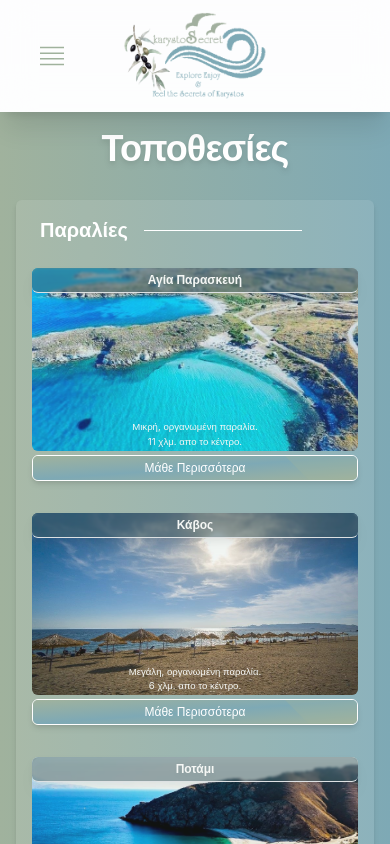
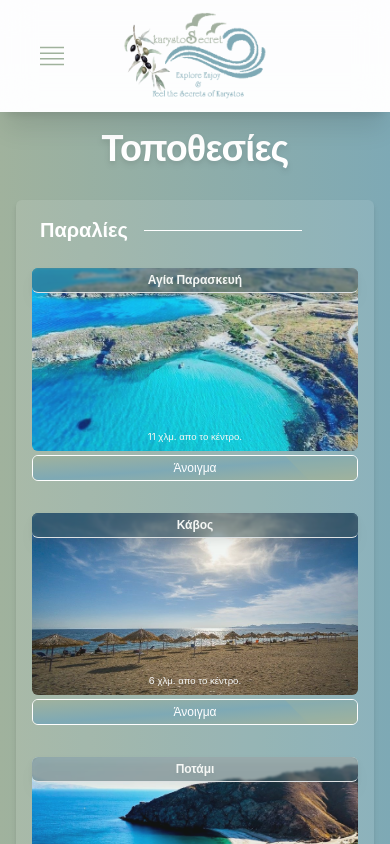
Before and after one commit to karystosecret/karystosecret_, a Next.js app: page /places in a window 390 px wide. Shown: the top 844 px of the page. Built offline with nearby package versions, Linux system fonts and the light colour scheme.

Commit message:
third commit2

```diff
--- a/src/components/Culture.tsx
+++ b/src/components/Culture.tsx
@@ -34,15 +34,14 @@ export default async function  Shops()  {
                        />
                        <div className='z-20 absolute w-full  h-full backdrop-filter bg-[#a0b29d] bg-opacity-10 rounded-md'></div>
                        <div className="absolute inset-0 flex flex-col justify-start text-white ">
-                         <p className="p-1 text-xs font-semibold text-center mb-[44%] drop-shadow-lg border-b bg-[#3b5961] bg-opacity-55 rounded-md backdrop-blur-[1px]">{beach.title}</p>
+                         <p className="p-1 text-xs font-semibold text-center mb-[42%] drop-shadow-lg border-b bg-[#3b5961] bg-opacity-55 rounded-md backdrop-blur-[1px]">{beach.title}</p>
                          <p className="text-[0.6rem] text-center drop-shadow-lg">{beach.smallDescription}</p>
-                         <p className="text-[0.6rem] text-center ">{beach.region}</p>
                        </div>
                      </div>
-                     <button className="rounded-md  border border-1 border-white relative mx-auto mt-1 flex items-center justify-center w-full py-1 overflow-hidden text-white transition duration-300 ease-out shadow-md hover:shadow-xl hover:ring-2 hover:ring-[#7ea9b5]">
+                     <button className="rounded-md  border border-1 border-white relative mx-auto mt-1 flex items-center justify-center w-full py-1 overflow-hidden text-white transition duration-300 ease-out hover:shadow-xl hover:ring-2 hover:ring-[#7ea9b5]">
                        <span className="absolute inset-0 w-full h-full bg-gradient-to-br from-[#a0b29d] via-[#7ea9b5] to-[#a0b29d]"></span>
                        <span className="absolute bottom-0 right-0 block w-64 h-64 mb-32 mr-4 transition duration-500 origin-bottom-left transform rotate-45 translate-x-24 bg-[#a0b29d] opacity-30 group-hover:rotate-90 ease"></span>
-                       <span className="relative text-white text-xs">Μάθε Περισσότερα</span>
+                       <span className="relative text-white text-xs">Άνοιγμα</span>
                      </button>
                    </Link>
                     ))}
@@ -69,15 +68,14 @@ export default async function  Shops()  {
           />
           <div className='z-20 absolute w-full  h-full backdrop-filter bg-[#a0b29d] bg-opacity-10 rounded-md'></div>
           <div className="absolute inset-0 flex flex-col justify-start text-white ">
-            <p className="p-1 text-xs font-semibold text-center mb-[44%] drop-shadow-lg border-b bg-[#3b5961] bg-opacity-55 rounded-md backdrop-blur-[1px]">{beach.title}</p>
+            <p className="p-1 text-xs font-semibold text-center mb-[42%] drop-shadow-lg border-b bg-[#3b5961] bg-opacity-55 rounded-md backdrop-blur-[1px]">{beach.title}</p>
             <p className="text-[0.6rem] text-center drop-shadow-lg">{beach.smallDescription}</p>
-            <p className="text-[0.6rem] text-center ">{beach.region}</p>
           </div>
         </div>
-        <button className="rounded-md  border border-1 border-white relative mx-auto mt-1 flex items-center justify-center w-full py-1 overflow-hidden text-white transition duration-300 ease-out shadow-md hover:shadow-xl hover:ring-2 hover:ring-[#7ea9b5]">
+        <button className="rounded-md  border border-1 border-white relative mx-auto mt-1 flex items-center justify-center w-full py-1 overflow-hidden text-white transition duration-300 ease-out hover:shadow-xl hover:ring-2 hover:ring-[#7ea9b5]">
           <span className="absolute inset-0 w-full h-full bg-gradient-to-br from-[#a0b29d] via-[#7ea9b5] to-[#a0b29d]"></span>
           <span className="absolute bottom-0 right-0 block w-64 h-64 mb-32 mr-4 transition duration-500 origin-bottom-left transform rotate-45 translate-x-24 bg-[#a0b29d] opacity-30 group-hover:rotate-90 ease"></span>
-          <span className="relative text-white text-xs">Μάθε Περισσότερα</span>
+          <span className="relative text-white text-xs">Άνοιγμα</span>
         </button>
       </Link>
       ))}
--- a/src/components/Places.tsx
+++ b/src/components/Places.tsx
@@ -35,15 +35,14 @@ export default async function Shops()  {
                        />
                        <div className='z-20 absolute w-full  h-full backdrop-filter bg-[#a0b29d] bg-opacity-10 rounded-md'></div>
                        <div className="absolute inset-0 flex flex-col justify-start text-white ">
-                         <p className="p-1 text-xs font-semibold text-center mb-[39%] drop-shadow-lg border-b  bg-[#3b5961] bg-opacity-50 rounded-md backdrop-blur-[1px]">{beach.title}</p>
-                         <p className="text-[0.6rem] text-center drop-shadow-lg">{beach.smallDescription}</p>
+                         <p className="p-1 text-xs font-semibold text-center mb-[42%] drop-shadow-lg border-b  bg-[#3b5961] bg-opacity-50 rounded-md backdrop-blur-[1px]">{beach.title}</p>
                          <p className="text-[0.6rem] text-center ">{beach.region}</p>
                        </div>
                      </div>
-                     <button className="rounded-md  border border-1 border-white relative mx-auto mt-1 flex items-center justify-center w-full py-1 overflow-hidden text-white transition duration-300 ease-out shadow-md hover:shadow-xl hover:ring-2 hover:ring-[#7ea9b5]">
+                     <button className=" rounded-md  border border-1 border-white relative mx-auto mt-1 flex items-center justify-center w-full py-1 overflow-hidden text-white transition duration-300 ease-out hover:shadow-xl hover:ring-2 hover:ring-[#7ea9b5]">
                        <span className="absolute inset-0 w-full h-full bg-gradient-to-br from-[#a0b29d] via-[#7ea9b5] to-[#a0b29d]"></span>
                        <span className="absolute bottom-0 right-0 block w-64 h-64 mb-32 mr-4 transition duration-500 origin-bottom-left transform rotate-45 translate-x-24 bg-[#a0b29d] opacity-30 group-hover:rotate-90 ease"></span>
-                       <span className="relative text-white text-xs">Μάθε Περισσότερα</span>
+                       <span className="relative text-white text-xs">Άνοιγμα</span>
                      </button>
                    </Link>
                     ))}
@@ -70,15 +69,14 @@ export default async function Shops()  {
                        />
                        <div className='z-20 absolute w-full  h-full backdrop-filter bg-[#a0b29d] bg-opacity-10 rounded-md'></div>
                        <div className="absolute inset-0 flex flex-col justify-start text-white ">
-                         <p className="p-1 text-xs font-semibold text-center mb-[39%] drop-shadow-lg border-b bg-[#3b5961] bg-opacity-50 rounded-md backdrop-blur-[1px]">{beach.title}</p>
-                         <p className="text-[0.6rem] text-center drop-shadow-lg">{beach.smallDescription}</p>
+                         <p className="p-1 text-xs font-semibold text-center mb-[42%] drop-shadow-lg border-b bg-[#3b5961] bg-opacity-50 rounded-md backdrop-blur-[1px]">{beach.title}</p>
                          <p className="text-[0.6rem] text-center ">{beach.region}</p>
                        </div>
                      </div>
-                     <button className="rounded-md  border border-1 border-white relative mx-auto mt-1 flex items-center justify-center w-full py-1 overflow-hidden text-white transition duration-300 ease-out shadow-md hover:shadow-xl hover:ring-2 hover:ring-[#7ea9b5]">
+                     <button className="rounded-md  border border-1 border-white relative mx-auto mt-1 flex items-center justify-center w-full py-1 overflow-hidden text-white transition duration-300 ease-out hover:shadow-xl hover:ring-2 hover:ring-[#7ea9b5]">
                        <span className="absolute inset-0 w-full h-full bg-gradient-to-br from-[#a0b29d] via-[#7ea9b5] to-[#a0b29d]"></span>
                        <span className="absolute bottom-0 right-0 block w-64 h-64 mb-32 mr-4 transition duration-500 origin-bottom-left transform rotate-45 translate-x-24 bg-[#a0b29d] opacity-30 group-hover:rotate-90 ease"></span>
-                       <span className="relative text-white text-xs">Μάθε Περισσότερα</span>
+                       <span className="relative text-white text-xs">Άνοιγμα</span>
                      </button>
                    </Link>
                     ))}
--- a/src/components/Ships.tsx
+++ b/src/components/Ships.tsx
@@ -106,7 +106,7 @@ const Shops = () =>  {
             </div>
         </div>
         <div className="mt-16 bg-white bg-opacity-10 rounded-md shadow-md md:shadow-xl p-2">
-                <h2 className="text-lg font-semibold text-white text-center mb-0">Τρέχων Καιρός στην Κάρυστο</h2>
+                <h2 className="text-lg font-semibold text-white text-center mb-0">Ο Καιρός στην Κάρυστο</h2>
                 {loading ? (
                     <p className="text-white text-center">Φόρτωση δεδομένων καιρού...</p>
                 ) : error ? (
```
Also changed, not shown: src/components/Carousel.tsx (+4 -4 lines), src/components/Events.tsx (+2 -2 lines).
